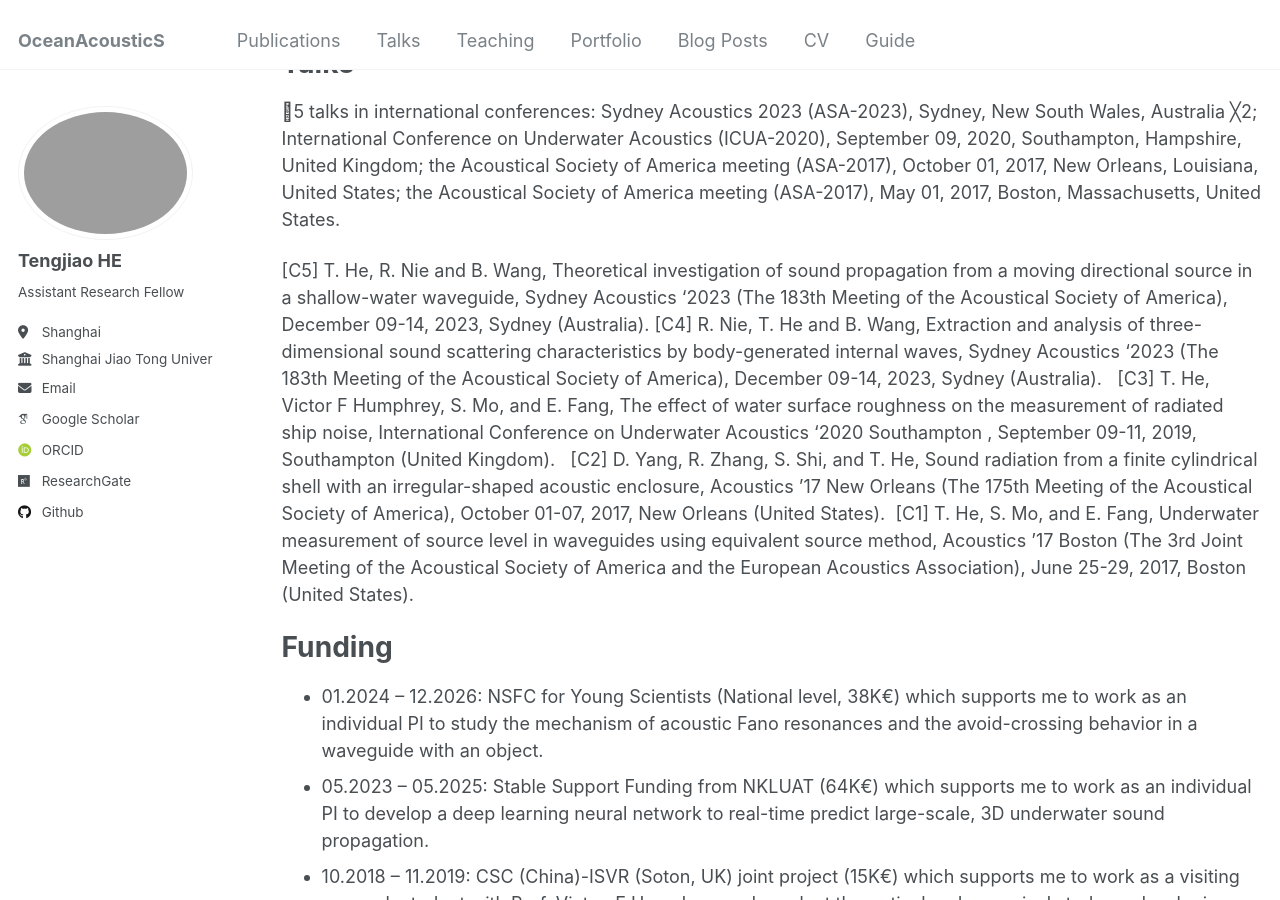
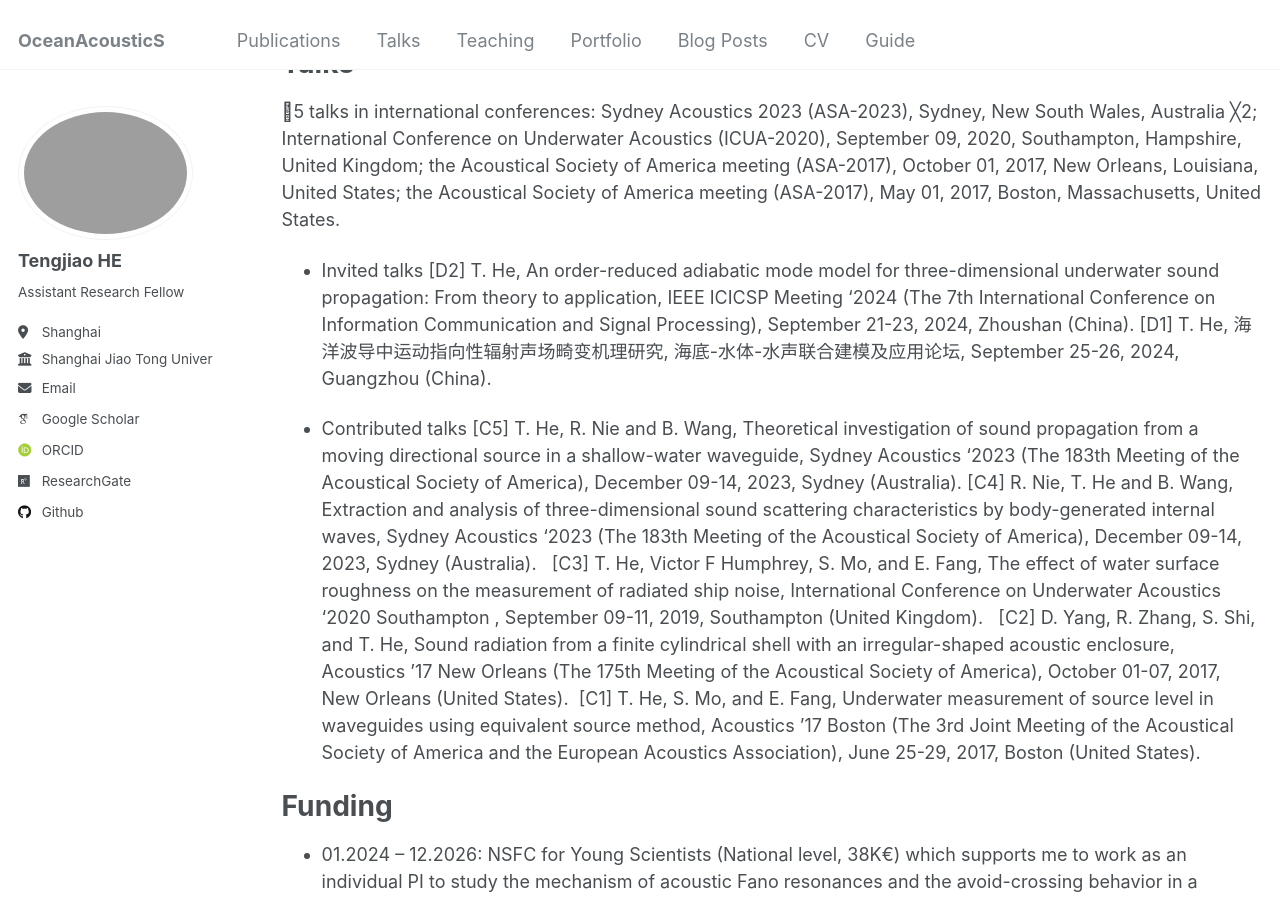
Before and after one commit to TengjiaoHE/OceanSoniX, a Jekyll site: the page built from _pages/cv.md, in a window 1280 px wide and 900 px high, scrolled down 899 px. Built offline with Jekyll 4.4.1, drawn with Linux system fonts in a browser that asks for light colours; some web fonts are replaced.

Commit message:
Update cv.md

```diff
--- a/_pages/cv.md
+++ b/_pages/cv.md
@@ -39,7 +39,11 @@ Publications
 Talks
 ======
 5 talks in international conferences: Sydney Acoustics 2023 (ASA-2023), Sydney, New South Wales, Australia ╳2; International Conference on Underwater Acoustics (ICUA-2020), September 09, 2020, Southampton, Hampshire, United Kingdom; the Acoustical Society of America meeting (ASA-2017), October 01, 2017, New Orleans, Louisiana, United States; the Acoustical Society of America meeting (ASA-2017), May 01, 2017, Boston, Massachusetts, United States.
+* Invited talks
+[D2] T. He, An order-reduced adiabatic mode model for three-dimensional underwater sound propagation: From theory to application, IEEE ICICSP Meeting ‘2024 (The 7th International Conference on Information Communication and Signal Processing), September 21-23, 2024, Zhoushan (China).
+[D1] T. He, 海洋波导中运动指向性辐射声场畸变机理研究, 海底-水体-水声联合建模及应用论坛, September 25-26, 2024, Guangzhou (China).
 
+* Contributed talks
 [C5] T. He, R. Nie and B. Wang, Theoretical investigation of sound propagation from a moving directional source in a shallow-water waveguide, Sydney Acoustics ‘2023 (The 183th Meeting of the Acoustical Society of America), December 09-14, 2023, Sydney (Australia).
 [C4] R. Nie, T. He and B. Wang, Extraction and analysis of three-dimensional sound scattering characteristics by body-generated internal waves, Sydney Acoustics ‘2023 (The 183th Meeting of the Acoustical Society of America), December 09-14, 2023, Sydney (Australia).
 [C3] T. He, Victor F Humphrey, S. Mo, and E. Fang, The effect of water surface roughness on the measurement of radiated ship noise, International Conference on Underwater Acoustics ‘2020 Southampton , September 09-11, 2019, Southampton (United Kingdom).
```
